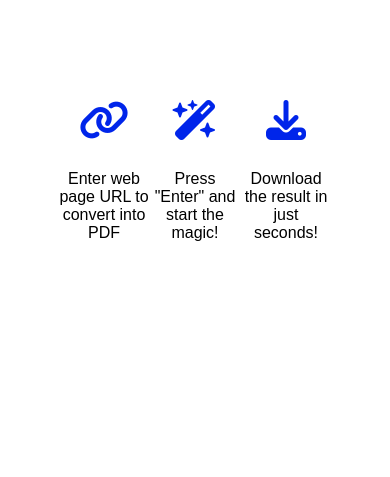
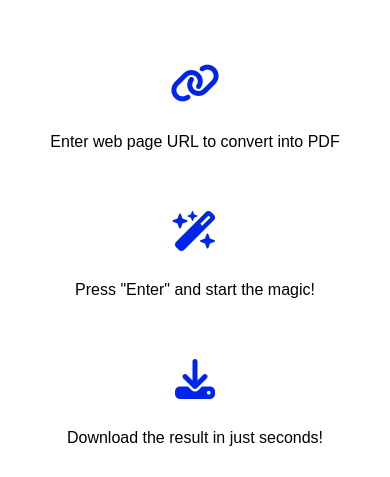
Before and after one commit to techlead-1/Web-Converter, a plain HTML site: page index.html in a window 390 px wide. Shown: the part 388-865 px from the top of the page. Before the commit the page ends 844 px from the top, so only its background shows below. Drawn offline with nearby package versions, Linux system fonts and the light colour scheme; a web font is replaced by a local one.

Commit message:
Added media queries to make it responsive

```diff
--- a/index.html
+++ b/index.html
@@ -40,7 +40,7 @@
                 </form>
 
                 <!--App Instructions-->
-                <div class="instuctions">
+                <div class="instructions">
 
                     <!--instruction one-->
                     <div class="ins-one">
--- a/style.scss
+++ b/style.scss
@@ -131,3 +131,15 @@ body {font-family: muli, sans-serif;
         }
       }
 }
+
+//responsive design
+@media screen and (max-width: 600px) {
+     //instructions container
+     .instructions {flex-direction: column;
+     }
+}
+
+@media screen and (max-width: 500px) {
+     .container {width: 90%;
+     }
+}
```
Also changed, not shown: style.css.
